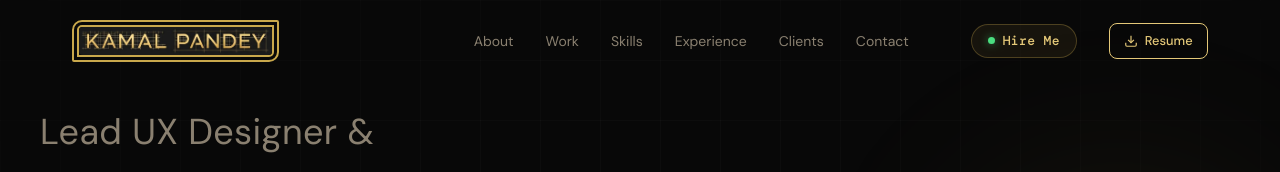
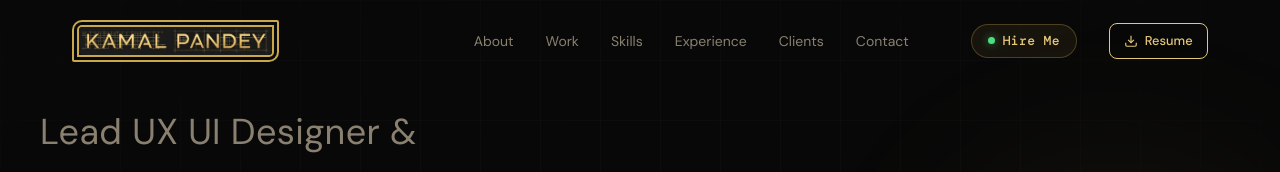
Before and after one commit to kamalpandeydev-dev/Kamal-Pandey-Portfolio, a React (Create React App) app: page / in a window 1280 px wide. Shown: the top 172 px of the page. Built offline with nearby package versions, Linux system fonts and the light colour scheme; a web font is replaced by a local one.

Commit message:
Punlish Check

```diff
--- a/src/components/Hero.jsx
+++ b/src/components/Hero.jsx
@@ -38,7 +38,7 @@ const Hero = () => {
         <div className="hero__content" ref={headlineRef}>
           {/* Main headline */}
           <h1 id="hero-headline" className="hero__headline">
-            <span className="hero__headline-sub">Lead UX Designer &amp;</span>
+            <span className="hero__headline-sub">Lead UX UI Designer &amp;</span>
             <em className="hero__headline-em">Design Systems</em>
             <br />
             <span className="hero__headline-main">Architect</span>
```
